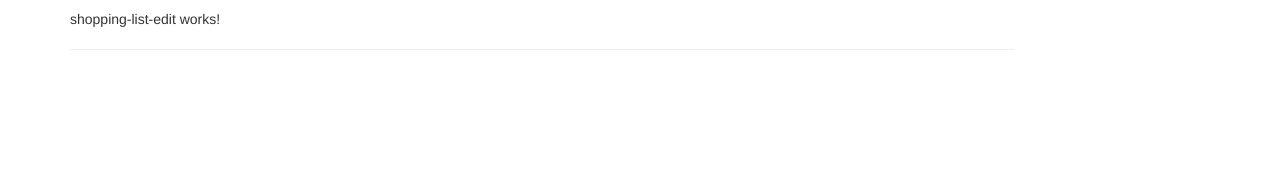
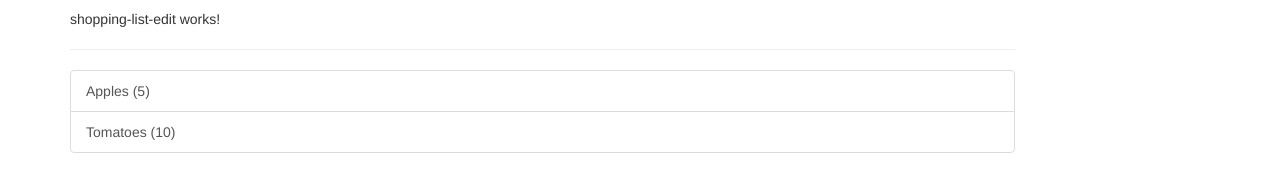
Before and after one commit to telvinmathews/RecipeBookAngularProj, an Angular app: page / in a window 1280 px wide. Shown: the part 310-502 px from the top of the page. Built offline with nearby package versions, Linux system fonts and the light colour scheme.

Commit message:
created and output a shopping list.

```diff
--- a/src/app/shared/ingredient.model.ts
+++ b/src/app/shared/ingredient.model.ts
@@ -1,11 +1,4 @@
 export class Ingredient {
-  public name: string;
-  public amount: number;
-
-
-  constructor(name: string, amount: number) {
-    this.name = name
-    this.amount = amount
+  constructor(public name: string, public amount: number) {
   }
-
 }
--- a/src/app/shopping-list/shopping-list.component.html
+++ b/src/app/shopping-list/shopping-list.component.html
@@ -3,10 +3,12 @@
     <app-shopping-list-edit></app-shopping-list-edit>
     <hr>
     <ul class="list-group">
-      <a href="#" class="List-group-item" style="cursor: pointer;">
-
+      <a class="list-group-item"
+      style="cursor: pointer"
+      *ngFor="let ingredient of ingredients"
+      >
+      {{ ingredient.name }} ({{ ingredient.amount }})
       </a>
-
     </ul>
   </div>
 </div>
--- a/src/app/shopping-list/shopping-list.component.ts
+++ b/src/app/shopping-list/shopping-list.component.ts
@@ -1,3 +1,4 @@
+import { Ingredient } from './../shared/ingredient.model';
 import { Component, OnInit } from '@angular/core';
 
 @Component({
@@ -6,7 +7,10 @@
   styleUrls: ['./shopping-list.component.css']
 })
 export class ShoppingListComponent implements OnInit {
-  ingredients = [];
+  ingredients: Ingredient[] = [
+    new Ingredient('Apples', 5),
+    new Ingredient('Tomatoes', 10)
+  ];
 
   constructor() { }
 
```
